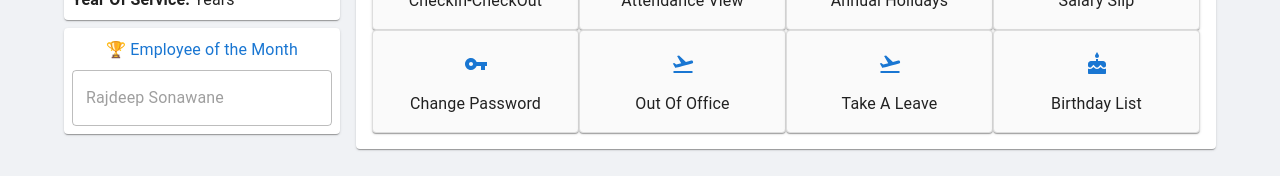
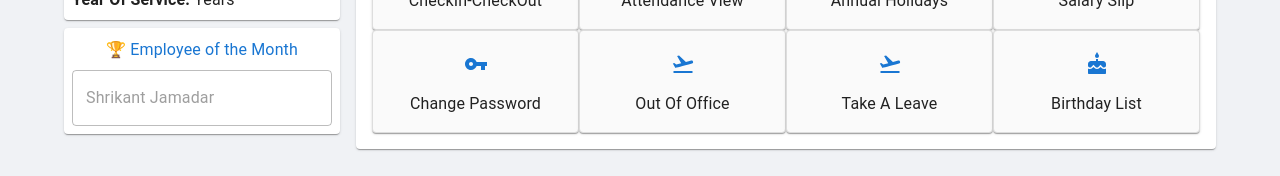
Before and after one commit to RajdeepSonawane/TTDAttendancePortalProd-Frontend, a React (Vite) app in the folder my-ttdattendanceportal-app/Frontend/ttd-checkin/: page / in a window 1280 px wide. Shown: the part 470-646 px from the top of the page. Built offline with nearby package versions, Linux system fonts and the light colour scheme; no server answers; sample sign-in values are in the browser's storage.

Commit message:
Update the employee name

```diff
--- a/my-ttdattendanceportal-app/Frontend/ttd-checkin/src/Components/HomePage.tsx
+++ b/my-ttdattendanceportal-app/Frontend/ttd-checkin/src/Components/HomePage.tsx
@@ -108,7 +108,7 @@ const HomePageDashboard=()=> {
                 </Typography>
                 <TextField
 
-                  value="Rajdeep Sonawane"
+                  value="Shrikant Jamadar"
                   fullWidth
                   disabled
                   variant="outlined"
```
Also changed, not shown: 1 other file (tests, documents, lock files or other folders).
